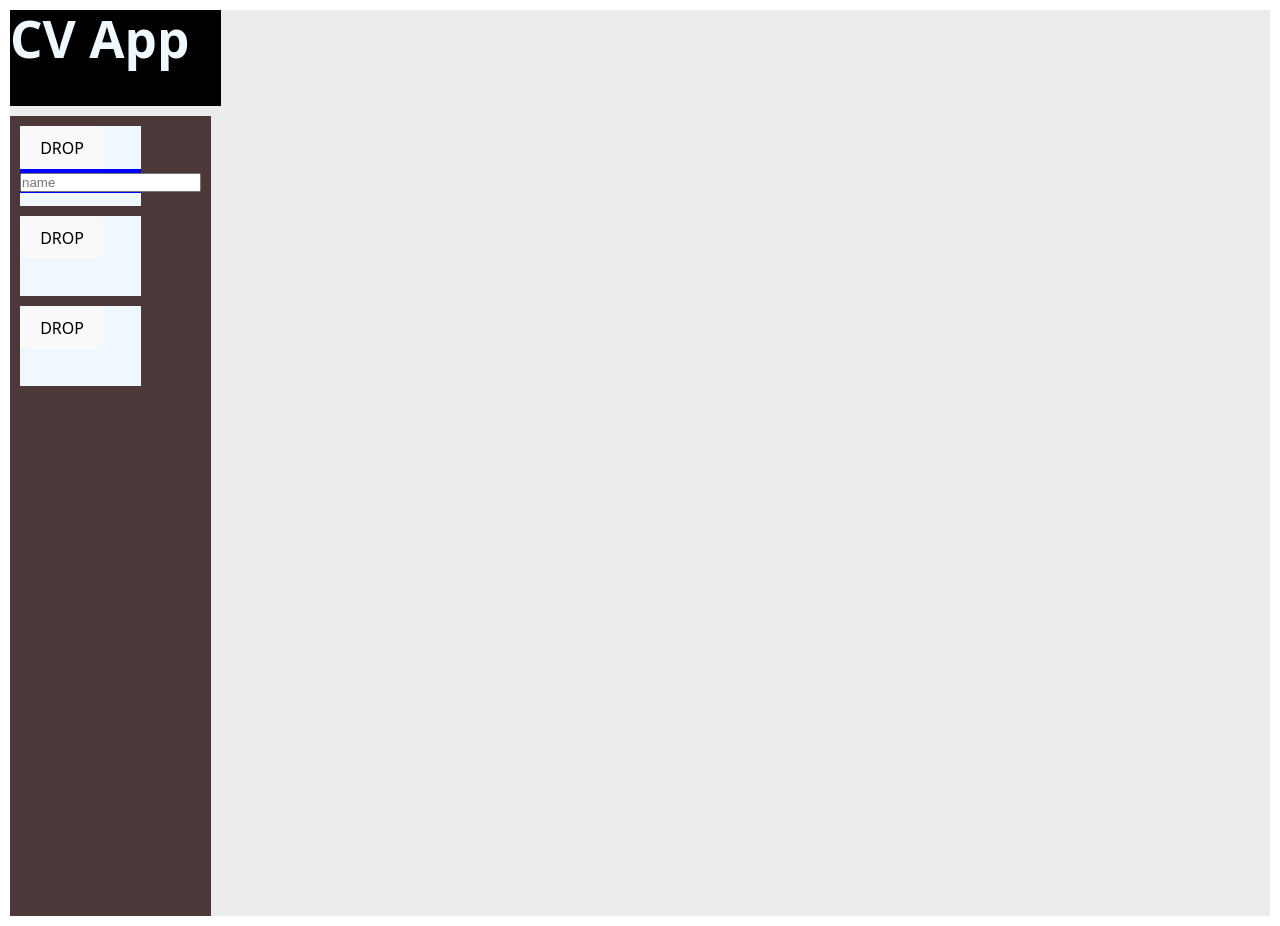
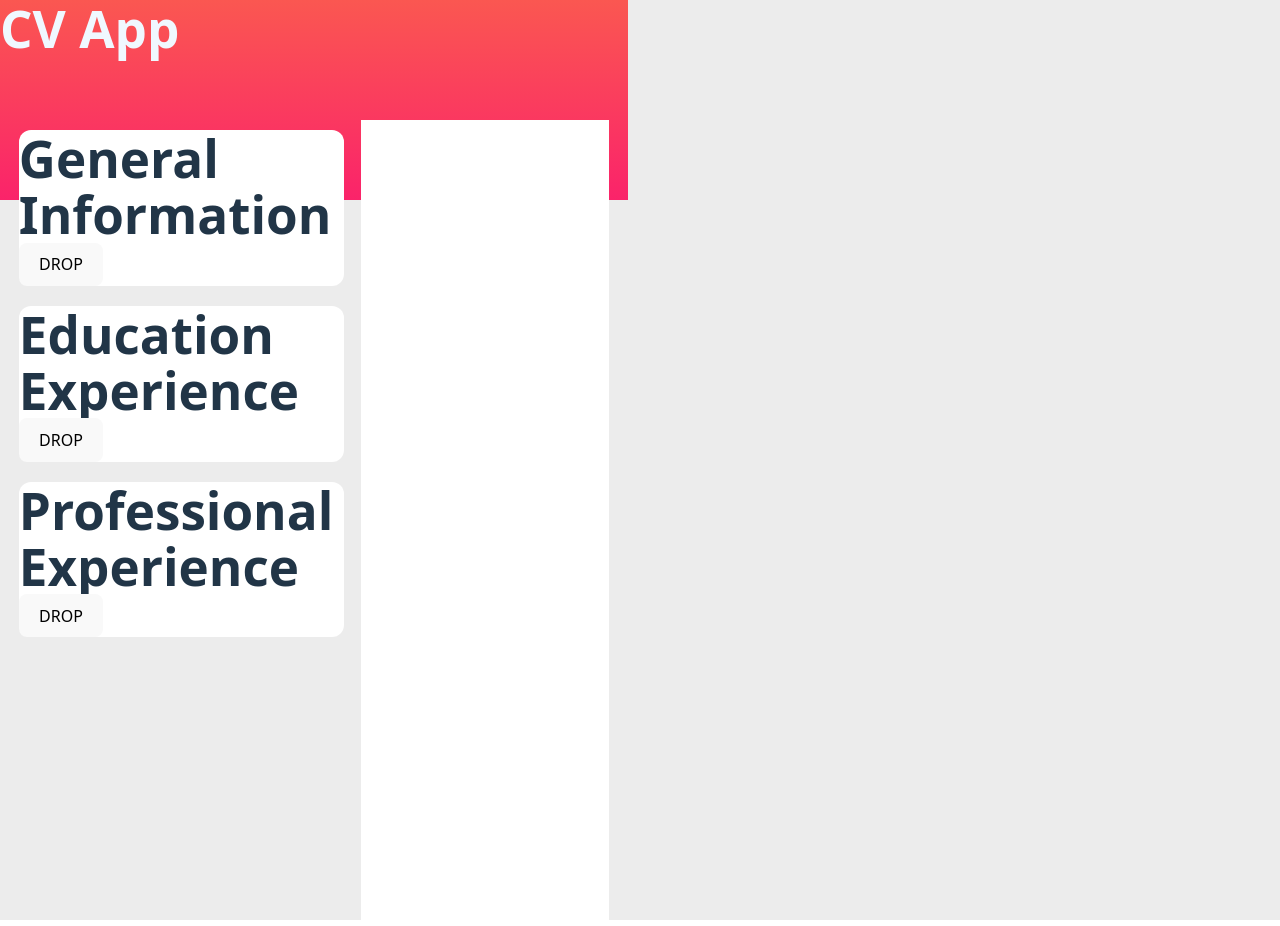
Before and after one commit to Miroslavv99/Cv-App, a React (Vite) app: page / in a window 1280 px wide. Built offline with nearby package versions, Linux system fonts and the light colour scheme.

Commit message:
feat: the functionality for opening a form and transferring state data to a preview has been implemented

```diff
--- a/src/App.css
+++ b/src/App.css
@@ -5,47 +5,61 @@
 }
 
 body {
-  margin: 10px;
   background-color: rgb(236, 236, 236);
 }
 
 header {
-  background-color: black;
+  background: linear-gradient(0deg, #fa236a, #fa5751);
   width: 100%;
-  height: 12vh;
+  min-height: 25vh;
   color: aliceblue;
 }
 
 main {
   display: flex;
-  align-items: center;
   justify-content: center;
-  gap: 10px;
-  margin-top: 10px;
-
+  gap: 3%;
+  margin-top: -10vh;
+  padding: 0 3% 0 3%;
   width: 100%;
-  height: 100vh;
 }
 
 .sidebar {
-  background-color: rgb(76, 56, 56);
-  width: 100%;
-  height: 100vh;
+  display: flex;
+  align-items: center;
+  flex-direction: column;
+  width: 55%;
 }
 
 .dropdown {
-  background-color: aliceblue;
-  width: 60%;
-  height: 10%;
+  background-color: rgb(255, 255, 255);
+  border-radius: 12px;
+  width: 100%;
+  min-height: 13vh;
   margin: 10px;
+}
+
+.menu-content {
+  overflow: hidden;
+  max-height: 0;
+}
+
+form {
+  display: flex;
+  align-items: center;
+  flex-direction: column;
+}
+
+input {
+  height: 4vh;
+}
+
+.open {
+  max-height: 200px;
 }
 
 .cv-preview {
   background-color: rgb(255, 255, 255);
-  width: 50%;
+  width: 45%;
   height: 100vh;
 }
-
-form {
-  background-color: blue;
-}
--- a/src/App.jsx
+++ b/src/App.jsx
@@ -1,5 +1,5 @@
 import "./App.css";
-import { Header } from "./components/header";
+import { Header } from "./components/Header";
 import { MainSection } from "./components/MainSection";
 
 function App() {
--- a/src/components/DropDownMenu.jsx
+++ b/src/components/DropDownMenu.jsx
@@ -1,9 +1,18 @@
-export function DropDownMenu({ children }) {
+import { useState } from "react";
+
+export function DropDownMenu({ children, title }) {
+  const [isOpen, setIsOpen] = useState(false);
+
+  function toggleOpen() {
+    setIsOpen(!isOpen);
+  }
+
   return (
     <>
       <div className="dropdown">
-        <button>DROP</button>
-        <div className="menu-content">{children}</div>
+        <h1>{title}</h1>
+        <button onClick={toggleOpen}>DROP</button>
+        <div className={`menu-content ${isOpen ? "open" : ""}`}>{children}</div>
       </div>
     </>
   );
--- a/src/components/MainSection.jsx
+++ b/src/components/MainSection.jsx
@@ -1,19 +1,34 @@
 import { useState } from "react";
 import { Sidebar } from "./Sidebar";
 import { CvPreview } from "./cv-sections/CvPreview";
+import { GeneralSection } from "./cv-sections/GeneralSection";
 
 export function MainSection() {
-  const [name, setName] = useState("");
+  const [generalInfo, setInfo] = useState({
+    name: "",
+    email: "",
+    number: "",
+    city: "",
+  });
 
-  function handleName(e) {
-    setName(e.target.value);
+  function handleInfo(e) {
+    const input = e.target.id;
+    switch (input) {
+      case "name":
+        setInfo((prev) => ({ ...prev, name: e.target.value }));
+        break;
+      case "email":
+        setInfo((prev) => ({ ...prev, email: e.target.value }));
+    }
   }
 
   return (
     <>
       <main>
-        <Sidebar name={name} nameFn={handleName} />
-        <CvPreview />
+        <Sidebar info={generalInfo} setInfo={handleInfo} />
+        <CvPreview>
+          <GeneralSection name={generalInfo.name} />
+        </CvPreview>
       </main>
     </>
   );
--- a/src/components/Sidebar.jsx
+++ b/src/components/Sidebar.jsx
@@ -1,16 +1,15 @@
 import { DropDownMenu } from "./DropDownMenu";
 import { GeneralForm } from "../features/forms/GeneralForm";
 
-export function Sidebar({ name, nameFn }) {
+export function Sidebar({ info, setInfo }) {
   return (
     <>
       <section className="sidebar">
-        <DropDownMenu>
-          <GeneralForm name={name} nameFn={nameFn} />
+        <DropDownMenu title="General Information">
+          <GeneralForm info={info} setInfo={setInfo} />
         </DropDownMenu>
-        <DropDownMenu />
-        <DropDownMenu />
-        <h1>{name}</h1>
+        <DropDownMenu title="Education Experience" />
+        <DropDownMenu title="Professional Experience" />
       </section>
     </>
   );
--- a/src/components/cv-sections/CvPreview.jsx
+++ b/src/components/cv-sections/CvPreview.jsx
@@ -1,7 +1,7 @@
-export function CvPreview() {
+export function CvPreview({ children }) {
   return (
     <>
-      <section className="cv-preview"></section>
+      <div className="cv-preview">{children}</div>
     </>
   );
 }
--- a/src/components/cv-sections/GeneralSection.jsx
+++ b/src/components/cv-sections/GeneralSection.jsx
@@ -0,0 +1,7 @@
+export function GeneralSection({ name }) {
+  return (
+    <>
+      <h1>{name}</h1>
+    </>
+  );
+}
--- a/src/features/forms/GeneralForm.jsx
+++ b/src/features/forms/GeneralForm.jsx
@@ -1,13 +1,24 @@
-export function GeneralForm({ name, nameFn }) {
+export function GeneralForm({ info, setInfo }) {
   return (
     <>
       <form>
+        <label htmlFor="name">Name</label>
         <input
           type="text"
           id="name"
-          value={name}
-          onChange={nameFn}
-          placeholder="name"
+          name="name"
+          value={info.name}
+          onChange={setInfo}
+          placeholder="Name"
+        />
+        <label htmlFor="email">Email</label>
+        <input
+          type="email"
+          id="email"
+          name="email"
+          value={info.email}
+          onChange={setInfo}
+          placeholder="Email"
         />
       </form>
     </>
```
